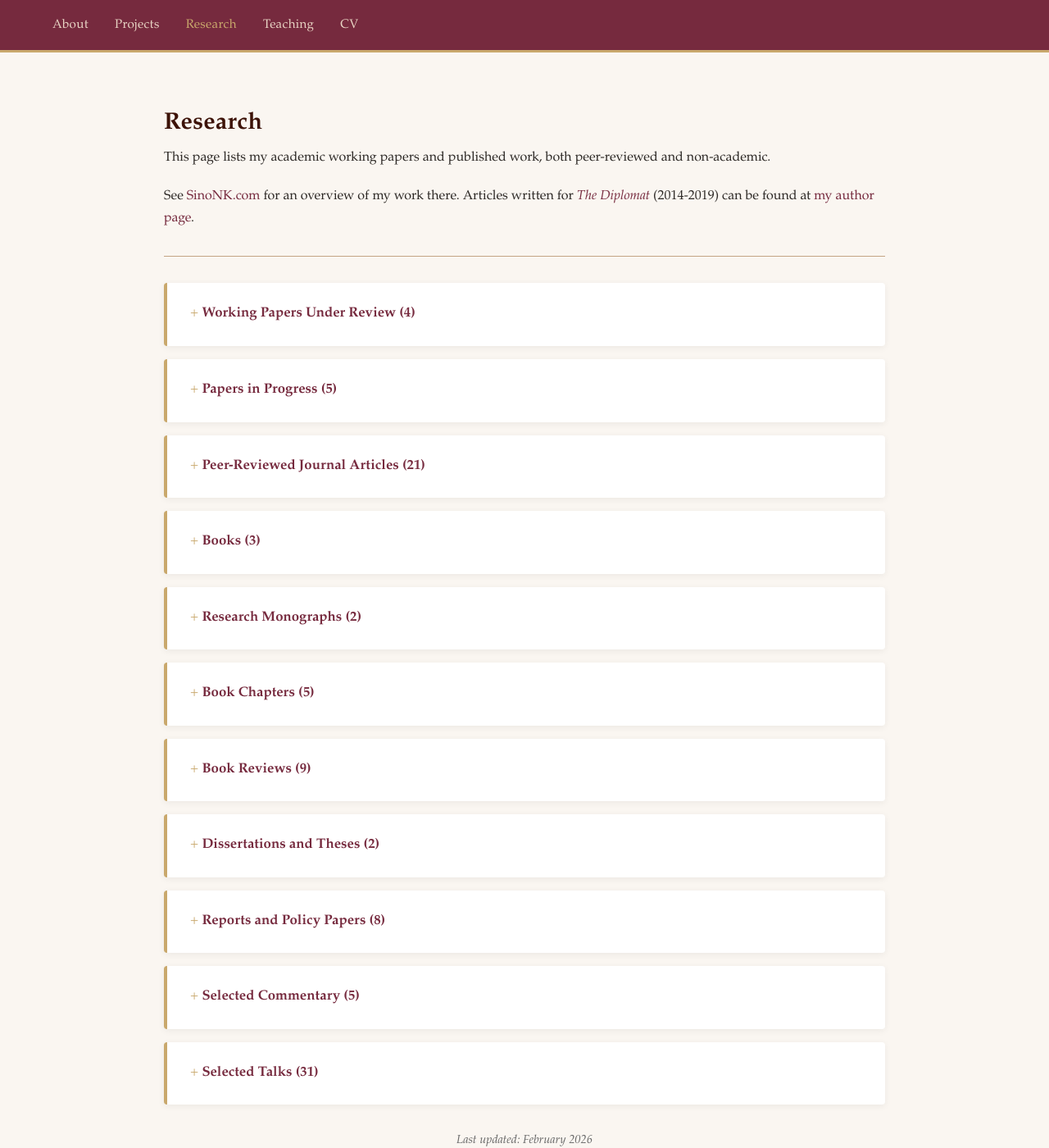
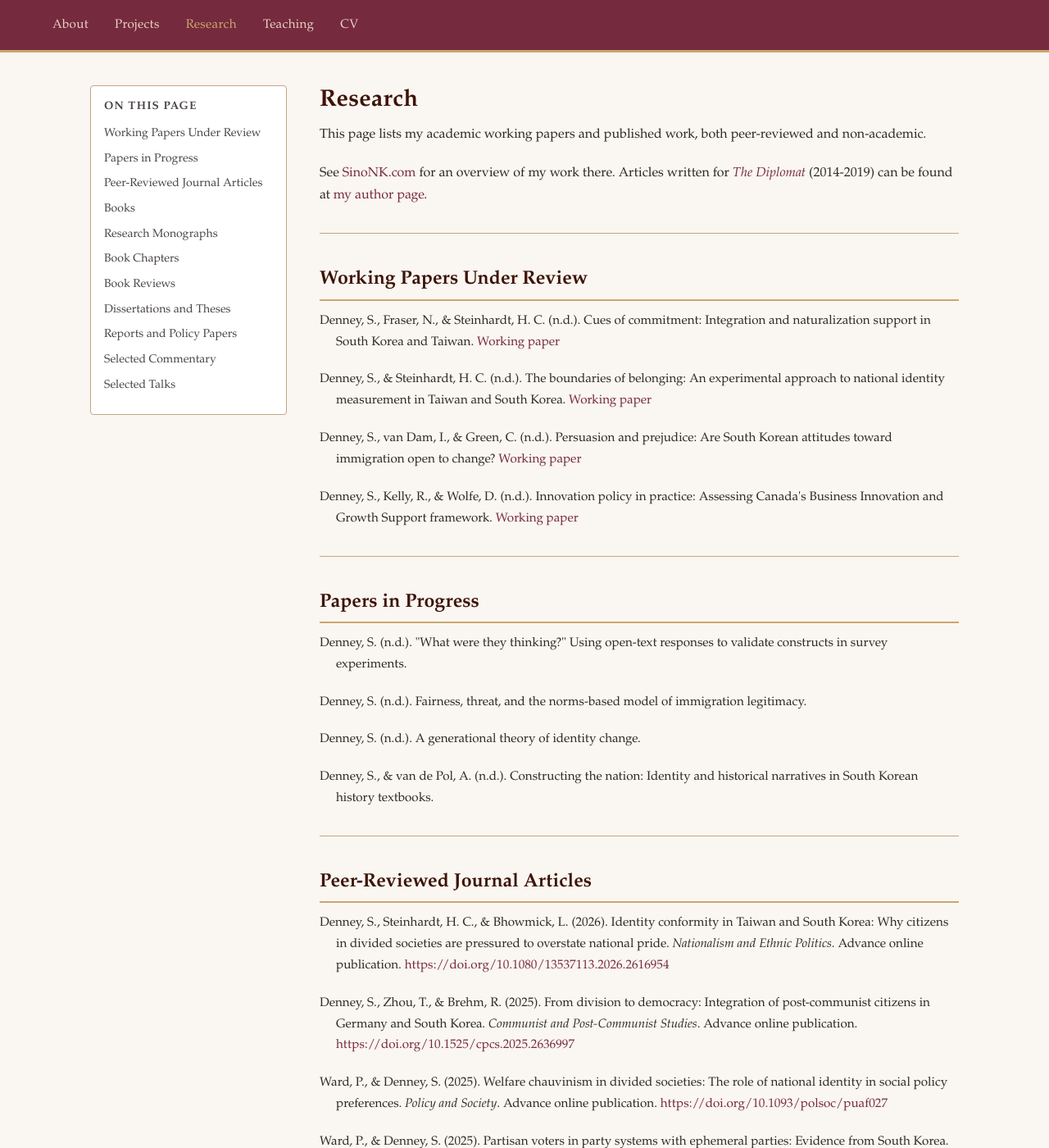
Before and after one commit to scdenney/scdenney.github.io, a Jekyll site: the page built from research.md, in a window 1280 px wide and 1400 px high. Shown: the whole window at 82% size. Built offline with Jekyll 4.4.1, drawn with Linux system fonts in a browser that asks for light colours; some of the changed text lies outside the part shown.

Commit message:
Replace research page accordions with running layout and fixed TOC sidebar

```diff
--- a/assets/css/style.css
+++ b/assets/css/style.css
@@ -476,6 +476,78 @@ details li {
   opacity: 0.8;
 }
 
+/* Research Page Layout with TOC Sidebar */
+.research-layout {
+  display: grid;
+  grid-template-columns: minmax(200px, 240px) minmax(0, 1fr);
+  gap: 2.5rem;
+}
+
+.research-sidebar {
+  /* Let it stretch to full grid row height so sticky inner has room */
+}
+
+.research-sidebar-inner {
+  position: sticky;
+  top: 1.5rem;
+  border: 1px solid var(--dusty-rose);
+  border-radius: 4px;
+  padding: 1rem;
+  background: white;
+  max-height: calc(100vh - 3rem);
+  overflow-y: auto;
+}
+
+.research-sidebar-title {
+  margin-top: 0;
+  font-size: 0.85rem;
+  text-transform: uppercase;
+  letter-spacing: 0.08em;
+  color: var(--text-gray);
+}
+
+.research-toc ul {
+  list-style: none;
+  padding-left: 0;
+  margin: 0;
+}
+
+.research-toc li {
+  margin-bottom: 0.4rem;
+}
+
+.research-toc a {
+  color: var(--text-gray);
+  text-decoration: none;
+  font-size: 0.88rem;
+  line-height: 1.5;
+  display: block;
+  padding: 0.1rem 0;
+  transition: color 0.15s ease;
+}
+
+.research-toc a:hover,
+.research-toc a:focus {
+  color: var(--burgundy);
+  text-decoration: none;
+}
+
+/* Widen section-layout when research-layout is present */
+.section-layout:has(.research-layout) {
+  max-width: 1060px;
+}
+
+.research-content h1:first-child {
+  margin-top: 0;
+}
+
+.research-content h2 {
+  color: var(--deep-plum);
+  margin-top: 2.5rem;
+  padding-bottom: 0.5rem;
+  border-bottom: 2px solid var(--muted-gold);
+}
+
 /* Responsive */
 @media (max-width: 768px) {
   .nav-toggle {
@@ -528,6 +600,15 @@ details li {
   h1 { font-size: 1.5rem; }
   h2 { font-size: 1.25rem; }
 
+  .research-layout {
+    grid-template-columns: 1fr;
+  }
+
+  .research-sidebar-inner {
+    position: static;
+    max-height: none;
+  }
+
   .project-card {
     padding: 1.25rem;
   }
--- a/research.md
+++ b/research.md
@@ -4,18 +4,39 @@ title: Research
 permalink: /research/
 ---
 
-# Research
+<div class="research-layout">
+  <aside class="research-sidebar">
+    <div class="research-sidebar-inner">
+      <h2 class="research-sidebar-title">On this page</h2>
+      <nav class="research-toc">
+        <ul>
+          <li><a href="#working-papers">Working Papers Under Review</a></li>
+          <li><a href="#papers-in-progress">Papers in Progress</a></li>
+          <li><a href="#journal-articles">Peer-Reviewed Journal Articles</a></li>
+          <li><a href="#books">Books</a></li>
+          <li><a href="#research-monographs">Research Monographs</a></li>
+          <li><a href="#book-chapters">Book Chapters</a></li>
+          <li><a href="#book-reviews">Book Reviews</a></li>
+          <li><a href="#dissertations">Dissertations and Theses</a></li>
+          <li><a href="#reports">Reports and Policy Papers</a></li>
+          <li><a href="#commentary">Selected Commentary</a></li>
+          <li><a href="#talks">Selected Talks</a></li>
+        </ul>
+      </nav>
+    </div>
+  </aside>
 
-This page lists my academic working papers and published work, both peer-reviewed and non-academic.
+  <div class="research-content">
 
-See <a href="http://SinoNK.com" target="_blank">SinoNK.com</a> for an overview of my work there. Articles written for <a href="https://thediplomat.com/" target="_blank"><em>The Diplomat</em></a> (2014-2019) can be found at <a href="https://thediplomat.com/authors/steven-denney/" target="_blank">my author page</a>.
+<h1>Research</h1>
 
----
+<p>This page lists my academic working papers and published work, both peer-reviewed and non-academic.</p>
 
-<div class="project-card">
-<details>
-<summary>Working Papers Under Review (4)</summary>
-<div>
+<p>See <a href="http://SinoNK.com" target="_blank">SinoNK.com</a> for an overview of my work there. Articles written for <a href="https://thediplomat.com/" target="_blank"><em>The Diplomat</em></a> (2014-2019) can be found at <a href="https://thediplomat.com/authors/steven-denney/" target="_blank">my author page</a>.</p>
+
+<hr>
+
+<h2 id="working-papers">Working Papers Under Review</h2>
 
 <p class="publication-item">
 Denney, S., Fraser, N., & Steinhardt, H. C. (n.d.). Cues of commitment: Integration and naturalization support in South Korea and Taiwan. <a href="https://github.com/scdenney/cues-east-asia" target="_blank">Working paper</a>
@@ -33,14 +54,9 @@ Denney, S., van Dam, I., & Green, C. (n.d.). Persuasion and prejudice: Are South
 Denney, S., Kelly, R., & Wolfe, D. (n.d.). Innovation policy in practice: Assessing Canada's Business Innovation and Growth Support framework. <a href="https://github.com/scdenney/bigs-scaleups/blob/main/manuscripts/scaling-for-success.pdf" target="_blank">Working paper</a>
 </p>
 
-</div>
-</details>
-</div>
+<hr>
 
-<div class="project-card">
-<details>
-<summary>Papers in Progress (5)</summary>
-<div>
+<h2 id="papers-in-progress">Papers in Progress</h2>
 
 <p class="publication-item">
 Denney, S. (n.d.). "What were they thinking?" Using open-text responses to validate constructs in survey experiments.
@@ -58,14 +74,9 @@ Denney, S. (n.d.). A generational theory of identity change.
 Denney, S., & van de Pol, A. (n.d.). Constructing the nation: Identity and historical narratives in South Korean history textbooks.
 </p>
 
-</div>
-</details>
-</div>
+<hr>
 
-<div class="project-card">
-<details>
-<summary>Peer-Reviewed Journal Articles (21)</summary>
-<div>
+<h2 id="journal-articles">Peer-Reviewed Journal Articles</h2>
 
 <p class="publication-item">
 Denney, S., Steinhardt, H. C., & Bhowmick, L. (2026). Identity conformity in Taiwan and South Korea: Why citizens in divided societies are pressured to overstate national pride. <em>Nationalism and Ethnic Politics</em>. Advance online publication. <a href="https://doi.org/10.1080/13537113.2026.2616954" target="_blank">https://doi.org/10.1080/13537113.2026.2616954</a>
@@ -151,14 +162,9 @@ Denney, S., & Green, C. (2013). Towards a developmental understanding of North K
 Cathcart, A., & Denney, S. (2013). North Korea's cultural diplomacy in the early Kim Jong-un era. <em>North Korean Review, 9</em>(2), 29–42. <a href="https://doi.org/10.3172/NKR.9.2.29" target="_blank">https://doi.org/10.3172/NKR.9.2.29</a>
 </p>
 
-</div>
-</details>
-</div>
+<hr>
 
-<div class="project-card">
-<details>
-<summary>Books (3)</summary>
-<div>
+<h2 id="books">Books</h2>
 
 <p class="publication-item">
 Denney, S. (n.d.). <em>Nationalism under democracy: Why institutions matter for national identity and belonging</em>. [Manuscript under review].
@@ -172,14 +178,9 @@ Denney, S., & Lee, M. (n.d.). <em>Democracy at school: Authoritarian education a
 Cathcart, A., Denney, S., & Green, C. (Eds.). (2020). <em>Decoding the Sino-North Korean borderlands</em>. Amsterdam University Press. <a href="https://www.aup.nl/en/book/9789462987562/decoding-the-sino-north-korean-borderlands" target="_blank">Link</a>
 </p>
 
-</div>
-</details>
-</div>
+<hr>
 
-<div class="project-card">
-<details>
-<summary>Research Monographs (2)</summary>
-<div>
+<h2 id="research-monographs">Research Monographs</h2>
 
 <p class="publication-item">
 Denney, S., Frank, R., Brehm, R., Zhou, T., & Ward, P. (2023). <em>Integration challenges and opportunities in divided societies</em>. European Centre for North Korean Studies, University of Vienna. <a href="/assets/pdf/denney-et-al-2023-ifes-research-report.pdf" target="_blank">PDF</a>
@@ -189,14 +190,9 @@ Denney, S., Frank, R., Brehm, R., Zhou, T., & Ward, P. (2023). <em>Integration c
 Denney, S., Vu, V., & Kelly, R. (2021). <em>Into the scale-up-verse: Exploring the landscape of Canada's high performing firms</em>. Innovation Policy Lab and Brookfield Institute. <a href="https://brookfieldinstitute.ca/scale-up-verse/" target="_blank">https://brookfieldinstitute.ca/scale-up-verse/</a>
 </p>
 
-</div>
-</details>
-</div>
+<hr>
 
-<div class="project-card">
-<details>
-<summary>Book Chapters (5)</summary>
-<div>
+<h2 id="book-chapters">Book Chapters</h2>
 
 <p class="publication-item">
 Denney, S. (2024). Plus ça change? South Korean public opinion of the United States during the Trump administration. In M. Lerner & D. Fields (Eds.), <em>Divided America, divided Korea</em>. Cambridge University Press.
@@ -218,14 +214,9 @@ Denney, S., & Green, C. (2016). Pockets of efficiency: An institutional approach
 Hayes, P., Denney, S., et al. (2015). The implications of civic diplomacy for ROK foreign policy. In P. Hayes & K. Yi (Eds.), <em>Complexity, security and civil society in East Asia</em>. Open Book Publishers.
 </p>
 
-</div>
-</details>
-</div>
+<hr>
 
-<div class="project-card">
-<details>
-<summary>Book Reviews (9)</summary>
-<div>
+<h2 id="book-reviews">Book Reviews</h2>
 
 <p class="publication-item">
 Denney, S. (2025). [Review of the book <em>Narratives of civic duty: How national stories shape democracy in Asia</em>, by A. Hur]. <em>Korean Histories</em>. <a href="https://korean-histories.org/archives/volumes/2025/civic.html" target="_blank">Link</a>
@@ -263,14 +254,9 @@ Denney, S. (2015). [Review of the book <em>The Korean War: An international hist
 Denney, S. (2014). [Review of the book <em>The Oxford handbook of the international relations of Asia</em>]. <em>Asan Forum, 2</em>(6). <a href="https://theasanforum.org/oxford-handbook-of-the-international-relations-of-asia-oxford-oxford-university-press-2014-kindle-edition/" target="_blank">Link</a>
 </p>
 
-</div>
-</details>
-</div>
+<hr>
 
-<div class="project-card">
-<details>
-<summary>Dissertations and Theses (2)</summary>
-<div>
+<h2 id="dissertations">Dissertations and Theses</h2>
 
 <p class="publication-item">
 Denney, S. (2019). <em>Does democracy matter? Political change and national identification in South Korea and beyond</em> [Doctoral dissertation, University of Toronto]. TSpace. <a href="https://hdl.handle.net/1807/97443" target="_blank">https://hdl.handle.net/1807/97443</a>
@@ -280,14 +266,9 @@ Denney, S. (2019). <em>Does democracy matter? Political change and national iden
 Denney, S. (2013). <em>Nation, state, and national economy: The early 19th century American developmental state</em> [Master's thesis, Yonsei University].
 </p>
 
-</div>
-</details>
-</div>
+<hr>
 
-<div class="project-card">
-<details>
-<summary>Reports and Policy Papers (8)</summary>
-<div>
+<h2 id="reports">Reports and Policy Papers</h2>
 
 <p class="publication-item">
 Denney, S., & Ward, P. (2022). <em>Information dissemination in North Korea: A report for NGOs</em>. National Endowment for Democracy.
@@ -321,14 +302,9 @@ Denney, S., & Green, C. (2018). Unification in action? The national identity of
 Denney, S., Green, C., & Gleason, B. (2015). The whisper in the ear: Re-defector press conference as information management tool. <em>Korean Economic Institute of America: Academic Paper Series</em>. <a href="https://keia.org/publication/the-whisper-in-the-ear-re-defector-press-conference-as-information-management-tool/" target="_blank">Link</a>
 </p>
 
-</div>
-</details>
-</div>
+<hr>
 
-<div class="project-card">
-<details>
-<summary>Selected Commentary (5)</summary>
-<div>
+<h2 id="commentary">Selected Commentary</h2>
 
 <p class="publication-item">
 Denney, S. (2025, March). Will Lee Jae-myung rise from South Korea's political chaos? <em>The Diplomat</em>. <a href="https://thediplomat.com/2025/03/will-lee-jae-myung-rise-from-south-koreas-political-chaos/" target="_blank">Link</a>
@@ -350,14 +326,9 @@ Denney, S., & Green, C. (2022, May). Improving North Korean defector integration
 Denney, S. (2022). South Koreans support immigration, but conditions apply. <em>Italian Institute for International Political Studies (ISPI)</em>. <a href="https://www.ispionline.it/en/publication/south-koreans-support-immigration-conditions-apply-33979" target="_blank">Link</a>
 </p>
 
-</div>
-</details>
-</div>
+<hr>
 
-<div class="project-card">
-<details>
-<summary>Selected Talks (31)</summary>
-<div>
+<h2 id="talks">Selected Talks</h2>
 
 <p class="publication-item">
 Denney, S. (2025). Guardianship democracy: Mapping elite rule preferences in East and Southeast Asia. 8th Annual Meeting of the Social Science Korean Studies Network in Europe (SoKEN), University of Duisburg–Essen, May 23–24.
@@ -483,8 +454,7 @@ Denney, S. (2016). Transformation of Korean national identity: What can differen
 Denney, S. (2015). Telling tales: North Korea's use of re-defectors. Korean Economic Institute's Academic Paper Series, March 12.
 </p>
 
+<p style="text-align: center; font-size: 0.9rem; color: #666; margin-top: 2rem;"><em>Last updated: February 2026</em></p>
+
+  </div>
 </div>
-</details>
-</div>
-
-<p style="text-align: center; font-size: 0.9rem; color: #666; margin-top: 2rem;"><em>Last updated: February 2026</em></p>
```
